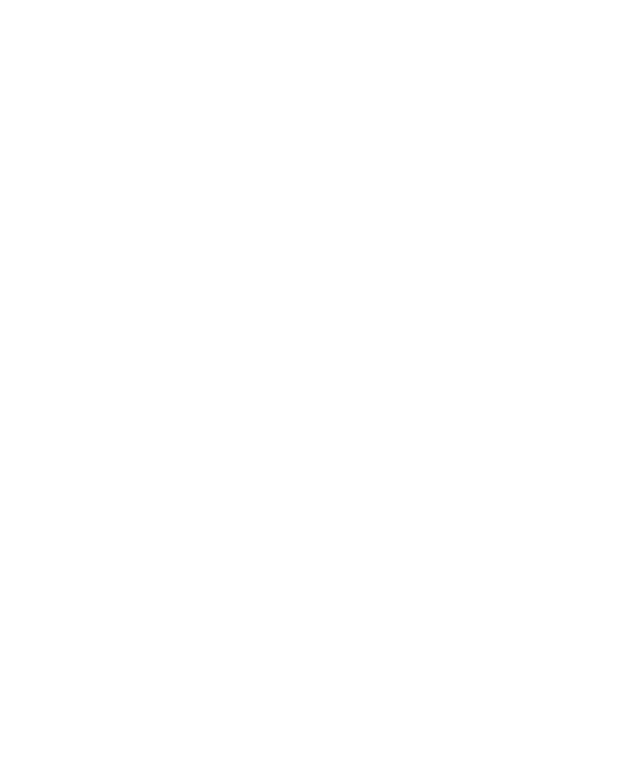
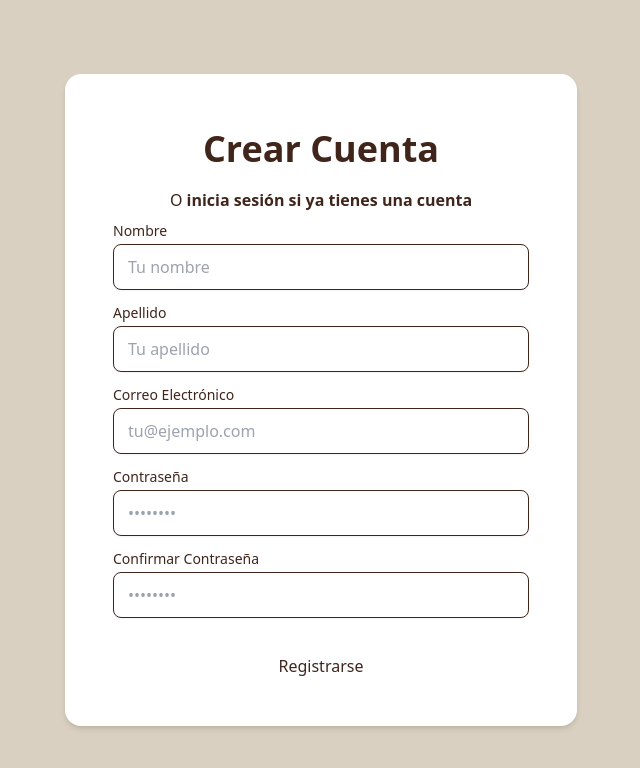
Before and after one commit to ikabeee/brown-appjs, a React (Vite) app: page / in a window 1280 px wide. Shown: the top 768 px of the page, without its empty margins (319-959 px from the left). Built offline with nearby package versions, Linux system fonts and the light colour scheme.

Commit message:
Modified button colors

```diff
--- a/src/App.jsx
+++ b/src/App.jsx
@@ -1,8 +1,13 @@
+import Register from "./pages/Register/Register";
+import Login from "./pages/Login/Login";
+
+
 
 function App() {
 
   return (
     <>
+    <Register/>
     </>
   )
 }
--- a/src/components/CustomButton.jsx
+++ b/src/components/CustomButton.jsx
@@ -6,7 +6,7 @@ export default function CustomButton({ type = 'button', onClick, children }) {
         <button
             type={type}
             onClick={onClick}
-            className="w-full bg-[#6B2009] hover:bg-[#6B3F09] text-white font-bold py-2 px-4 rounded focus:outline-none focus:shadow-outline transition duration-300"
+            className="w-full bg-[#40251B] hover:bg-[#6B3F09] text-white font-bold py-2 px-4 rounded focus:outline-none focus:shadow-outline transition duration-300"
         >
             {children}
         </button>
--- a/src/pages/Login/Login.css
+++ b/src/pages/Login/Login.css
@@ -80,7 +80,7 @@ body {
 
 .custom-button {
   width: 100%;
-  background-color: var(--color-tertiary);
+  background-color: var(--color-secondary);
   color: white;
   font-weight: bold;
   padding: 0.625rem 1.25rem;
@@ -92,12 +92,12 @@ body {
 }
 
 .custom-button:hover {
-  background-color: var(--color-secondary);
+  background-color: var(--color-tertiary);
 }
 
 .custom-button:focus {
   outline: none;
-  box-shadow: 0 0 0 2px white, 0 0 0 4px var(--color-secondary);
+  box-shadow: 0 0 0 2px white, 0 0 0 4px var(--color-tertiary);
 }
 
 .login-page {
@@ -112,6 +112,7 @@ body {
 .login-title {
   color: var(--color-secondary);
   font-size: 36px;
+  font-weight: 700;
 }
 
 .login-container {
@@ -137,7 +138,7 @@ body {
 
 .login-subtitle a {
   color: var(--color-secondary);
-  font-weight: 500;
+  font-weight: 600;
   text-decoration: none;
 }
 
--- a/src/pages/Register/Register.css
+++ b/src/pages/Register/Register.css
@@ -58,9 +58,10 @@
   color: var(--color-secondary);
 }
 
+
 .custom-button {
   width: 100%;
-  background-color: var(--color-primary);
+  background-color: var(--color-tertiary);
   color: white;
   font-weight: bold;
   padding: 0.625rem 1.25rem;
@@ -77,8 +78,9 @@
 
 .custom-button:focus {
   outline: none;
-  box-shadow: 0 0 0 2px white, 0 0 0 4px var(--color-tertiary);
+  box-shadow: 0 0 0 2px white, 0 0 0 4px var(--color-secondary);
 }
+
 
 .register-page {
   min-height: 100vh;
@@ -118,7 +120,7 @@
 
 .register-subtitle a {
   color: var(--color-secondary);
-  font-weight: 500;
+  font-weight: 600;
   text-decoration: none;
 }
 
```
